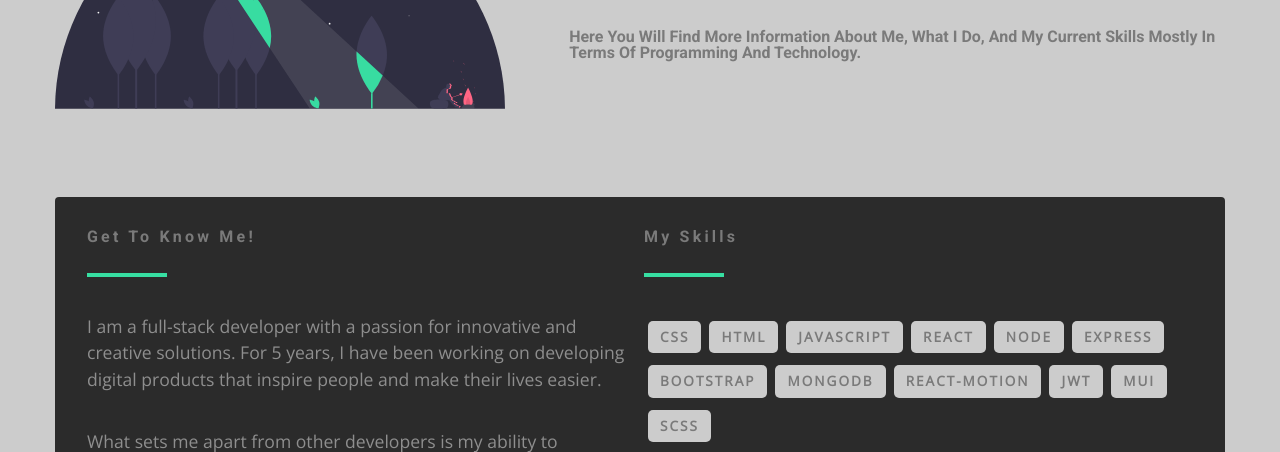
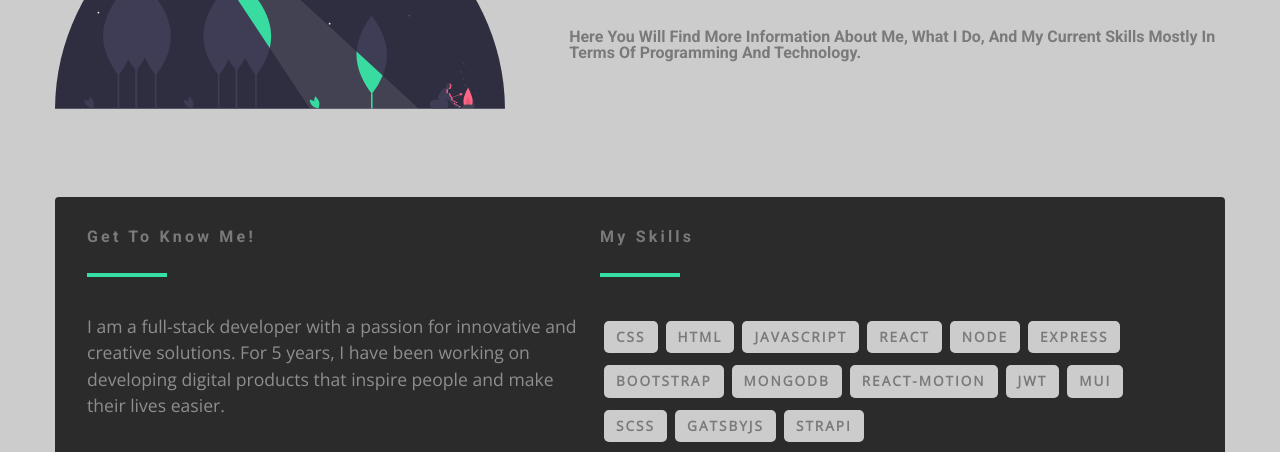
Before and after one commit to said96dev/PortfolioWithGatsby, a Gatsby site: page /about in a window 1280 px wide. Shown: the part 315-767 px from the top of the page. Built offline with nearby package versions, Linux system fonts and the light colour scheme; Gatsby itself is replaced by a stand-in of ours.

Commit message:
22.04.2023

```diff
--- a/src/constants/skills.js
+++ b/src/constants/skills.js
@@ -11,5 +11,7 @@
   'JWT',
   'MUI',
   'Scss',
+  'GatsbyJs',
+  'Strapi',
 ]
 export default skills
```
